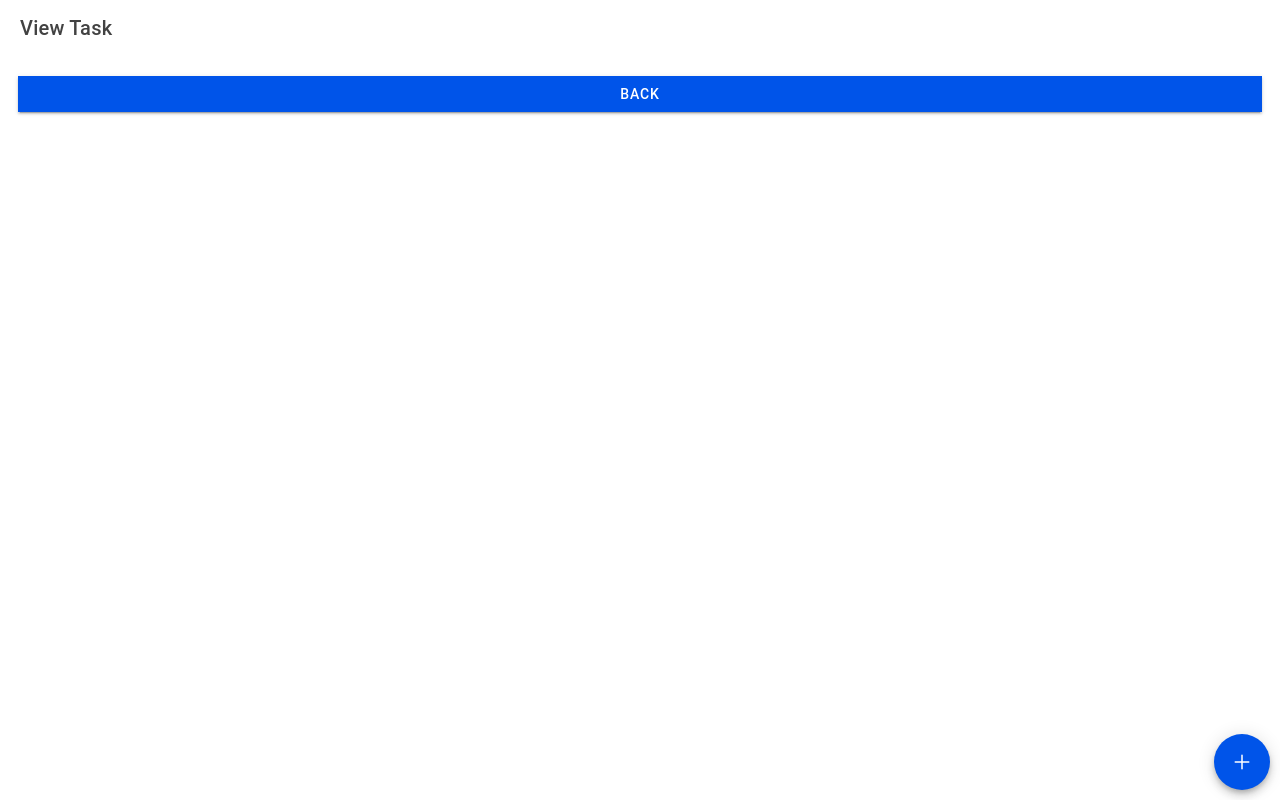
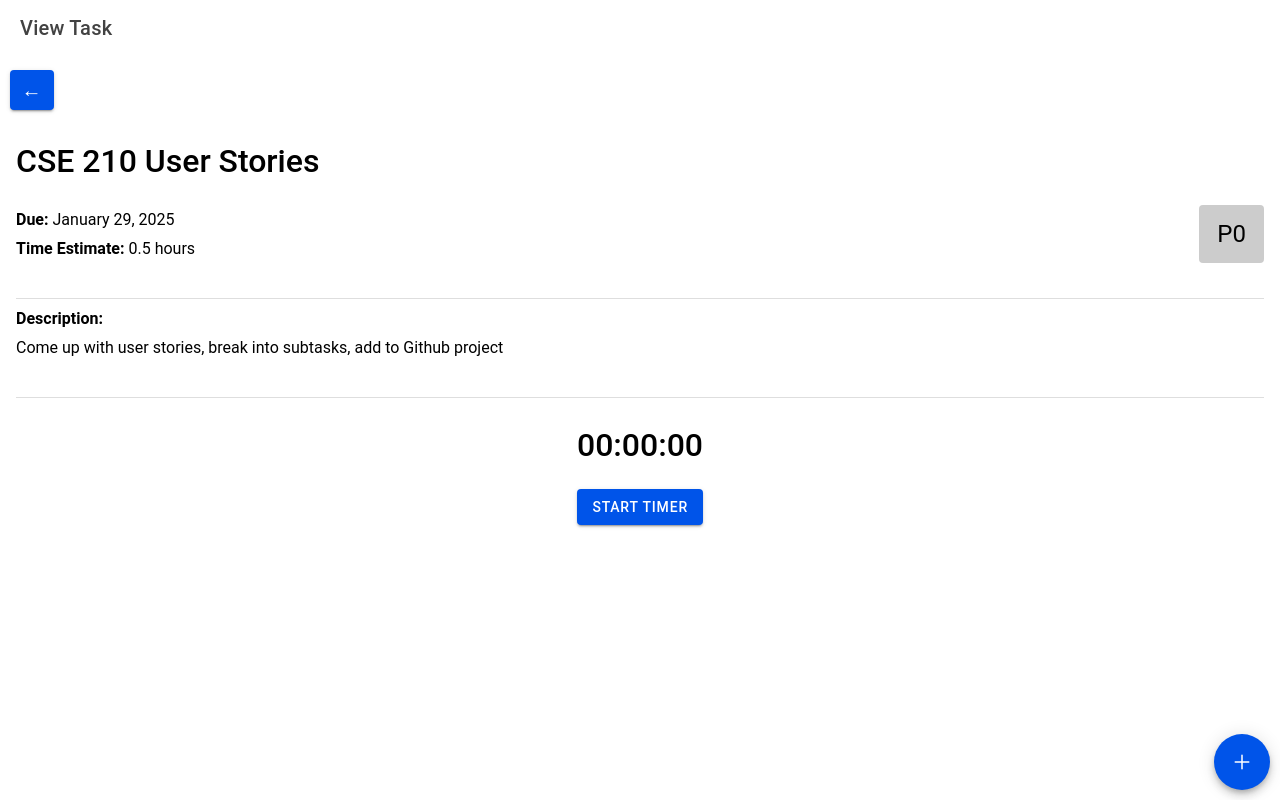
Before and after one commit to carmendyck/cse210-team7, a React (Vite) app in the folder frontend/: page /viewtask in a window 1280 px wide. Built offline with nearby package versions, Linux system fonts and the light colour scheme.

Commit message:
Basic frontend setup

```diff
--- a/frontend/src/pages/ViewTask.css
+++ b/frontend/src/pages/ViewTask.css
@@ -0,0 +1,60 @@
+.back-button {
+    position: absolute;
+    top: 10px;
+    left: 10px;
+    width: 40px;
+    height: 40px;
+    padding: 0;
+    display: flex;
+    justify-content: center;
+    align-items: center;
+    font-size: 20px;
+    color: white;
+    background-color: purple;
+    border-radius: 50%;
+}
+
+.content-wrapper {
+    padding-top: 50px; /* Adjust this value as needed to create space for the back button */
+}
+
+.task-name h1 {
+    font-size: 2em;
+    margin: 20px 0;
+}
+
+.details-container {
+    display: flex;
+    align-items: center;
+    justify-content: space-between;
+}
+
+.details p {
+    font-size: 1em;
+    margin: 10px 0;
+}
+
+.priority-box {
+    margin-left: 10px;
+    padding: 15px 18px;
+    background-color: #ccc;
+    border-radius: 4px;
+    font-size: 1.5em;
+}
+
+.description p {
+    font-size: 1em;
+    margin: 10px 0;
+}
+
+.timer-container {
+    display: flex;
+    flex-direction: column;
+    align-items: center;
+    margin-top: 10px;
+}
+
+.timer-display h2 {
+    font-size: 2em;
+    margin-bottom: 20px;
+}
--- a/frontend/src/pages/ViewTask.tsx
+++ b/frontend/src/pages/ViewTask.tsx
@@ -1,20 +1,65 @@
-import { IonButton, IonContent, IonPage, IonTitle, IonToolbar } from "@ionic/react";
+import React, { useState, useEffect } from 'react';
+import { IonButton, IonContent, IonPage, IonTitle, IonToolbar, IonText, IonItemDivider } from "@ionic/react";
 import { useHistory } from "react-router-dom";
-import { useEffect, useState } from "react";
 import { useLocation } from "react-router-dom";
+import './ViewTask.css'; // Import the CSS file
 
 const ViewTask: React.FC = () => {
   const history = useHistory();
   const location = useLocation();
   const [forceUpdate, setForceUpdate] = useState(0);
+  const [timer, setTimer] = useState<number>(() => {
+    const savedTimer = localStorage.getItem('timer');
+    const savedStartTime = localStorage.getItem('startTime');
+    if (savedTimer && savedStartTime) {
+      const elapsedTime = Math.floor((Date.now() - parseInt(savedStartTime, 10)) / 1000);
+      return parseInt(savedTimer, 10) + elapsedTime;
+    }
+    return 0;
+  });
+  const [isRunning, setIsRunning] = useState<boolean>(() => {
+    const savedIsRunning = localStorage.getItem('isRunning');
+    return savedIsRunning ? JSON.parse(savedIsRunning) : false;
+  });
+  let timerInterval: NodeJS.Timeout;
 
   useEffect(() => {
     console.log("ViewTask mounted or URL changed:", location.pathname);
     setForceUpdate(prev => prev + 1);
   }, [location.pathname]); // Runs when the route changes
 
+  useEffect(() => {
+    if (isRunning) {
+      timerInterval = setInterval(() => {
+        setTimer(prev => prev + 1);
+      }, 1000);
+    } else {
+      clearInterval(timerInterval);
+    }
+    return () => clearInterval(timerInterval);
+  }, [isRunning]);
+
+  useEffect(() => {
+    localStorage.setItem('timer', timer.toString());
+    localStorage.setItem('isRunning', JSON.stringify(isRunning));
+    if (isRunning) {
+      localStorage.setItem('startTime', Date.now().toString());
+    } else {
+      localStorage.removeItem('startTime');
+    }
+  }, [timer, isRunning]);
+
   const handleBack = () => {
     history.replace("/tasklist"); // Redirects to the main app
+  };
+
+  const toggleTimer = () => {
+    if (isRunning) {
+      setIsRunning(false);
+      setTimer(0); // Reset the timer to 0 when stopping
+    } else {
+      setIsRunning(true);
+    }
   };
 
   return (
@@ -22,8 +67,38 @@ const ViewTask: React.FC = () => {
       <IonToolbar>
         <IonTitle>View Task</IonTitle>
       </IonToolbar>
-      <IonContent className="ion-flex ion-justify-content-center ion-align-items-center ion-padding">
-        <IonButton expand="full" onClick={handleBack}>Back</IonButton>
+      <IonContent className="ion-padding">
+        <IonButton className="back-button" onClick={handleBack}>
+          &#8592; {/* Unicode for left arrow */}
+        </IonButton>
+        <div className="content-wrapper">
+          <IonText className="task-name">
+            <h1>CSE 210 User Stories</h1>
+          </IonText>
+          <div className="details-container">
+            <IonText className="details">
+              <p><strong>Due: </strong>January 29, 2025</p>
+              <p><strong>Time Estimate: </strong>0.5 hours</p>
+            </IonText>
+            <div className="priority-box">P0</div>
+          </div>
+          <IonItemDivider />
+          <IonText className="description">
+            <p><strong>Description:</strong></p>
+            <p>
+              Come up with user stories, break into subtasks, add to Github project
+            </p>
+          </IonText>
+          <IonItemDivider />
+          <div className="timer-container">
+            <IonText className="timer-display">
+              <h2>{new Date(timer * 1000).toISOString().substr(11, 8)}</h2>
+            </IonText>
+            <IonButton onClick={toggleTimer}>
+              {isRunning ? 'Stop Timer' : 'Start Timer'}
+            </IonButton>
+          </div>
+        </div>
       </IonContent>
     </IonPage>
   );
```
